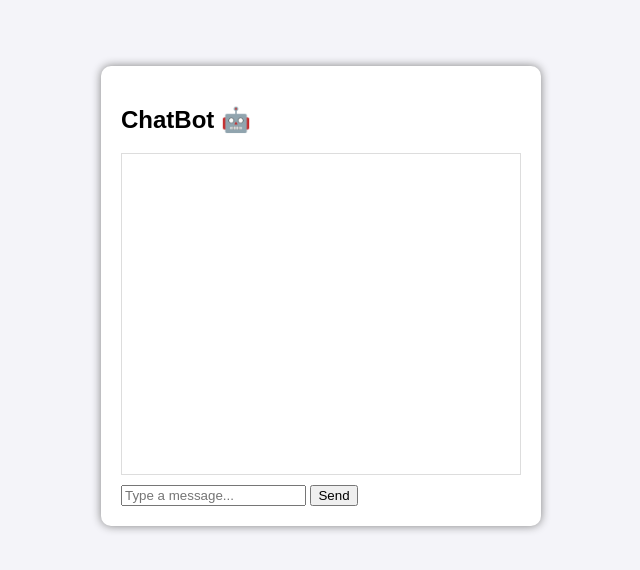
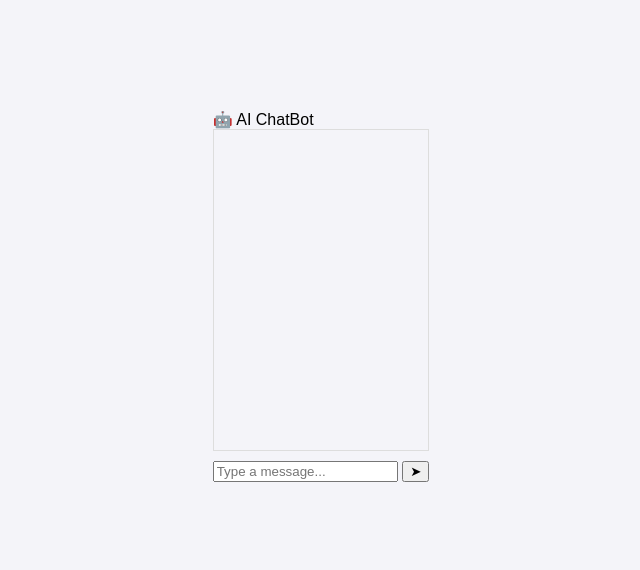
Before and after one commit to AbdullahYousaf-13/ChatBot, a website: page public/index.html in a window 1280 px wide. Shown: the part 112-682 px from the top of the page, without its empty margins (319-959 px from the left). Drawn offline with Linux system fonts and the light colour scheme.

Commit message:
Update index.html

```diff
--- a/public/index.html
+++ b/public/index.html
@@ -6,11 +6,13 @@
   <link rel="stylesheet" href="style.css">
 </head>
 <body>
-  <div class="chat-container">
-    <h2>ChatBot 🤖</h2>
-    <div id="chat-box"></div>
-    <input type="text" id="user-input" placeholder="Type a message..." />
-    <button onclick="sendMessage()">Send</button>
+  <div class="chat-wrapper">
+    <div class="chat-header">🤖 AI ChatBot</div>
+    <div id="chat-box" class="chat-box"></div>
+    <div class="chat-input">
+      <input type="text" id="user-input" placeholder="Type a message..." onkeydown="if(event.key==='Enter') sendMessage()" />
+      <button onclick="sendMessage()">➤</button>
+    </div>
   </div>
   <script src="script.js"></script>
 </body>
```
